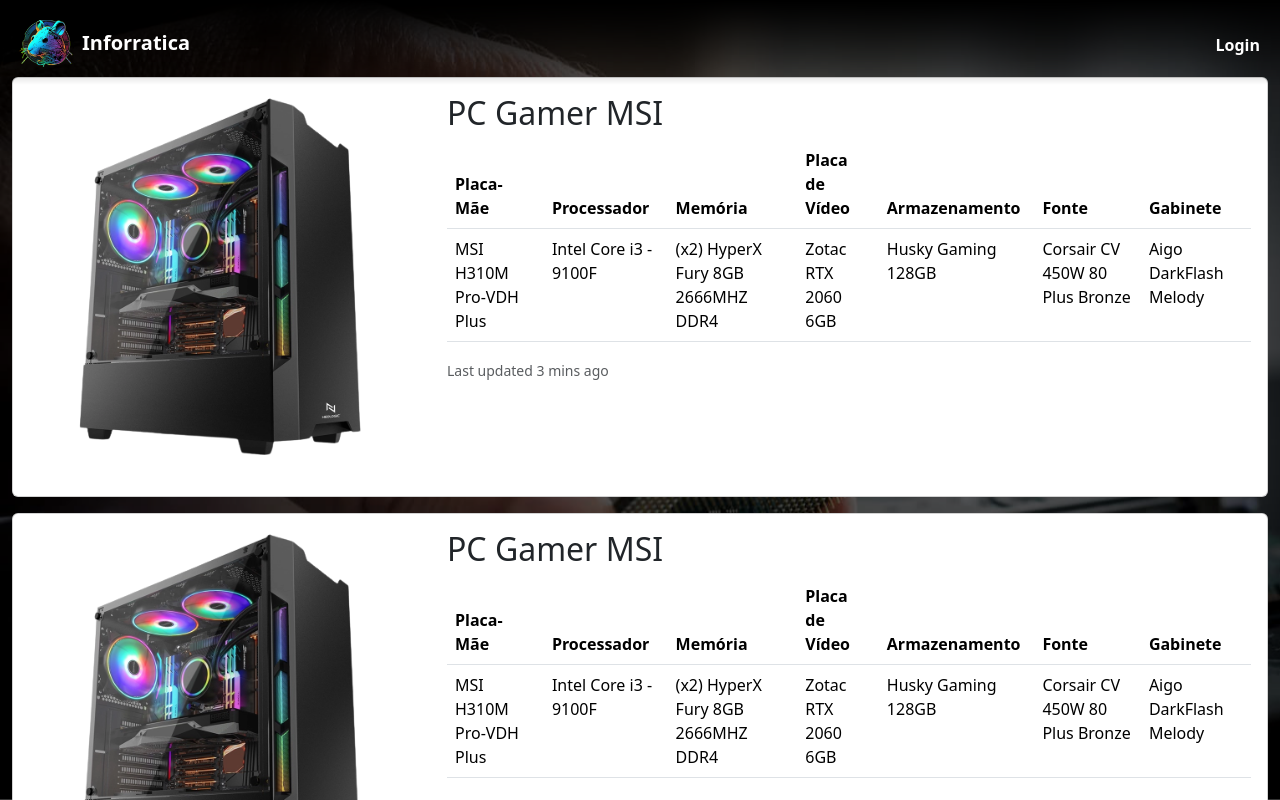
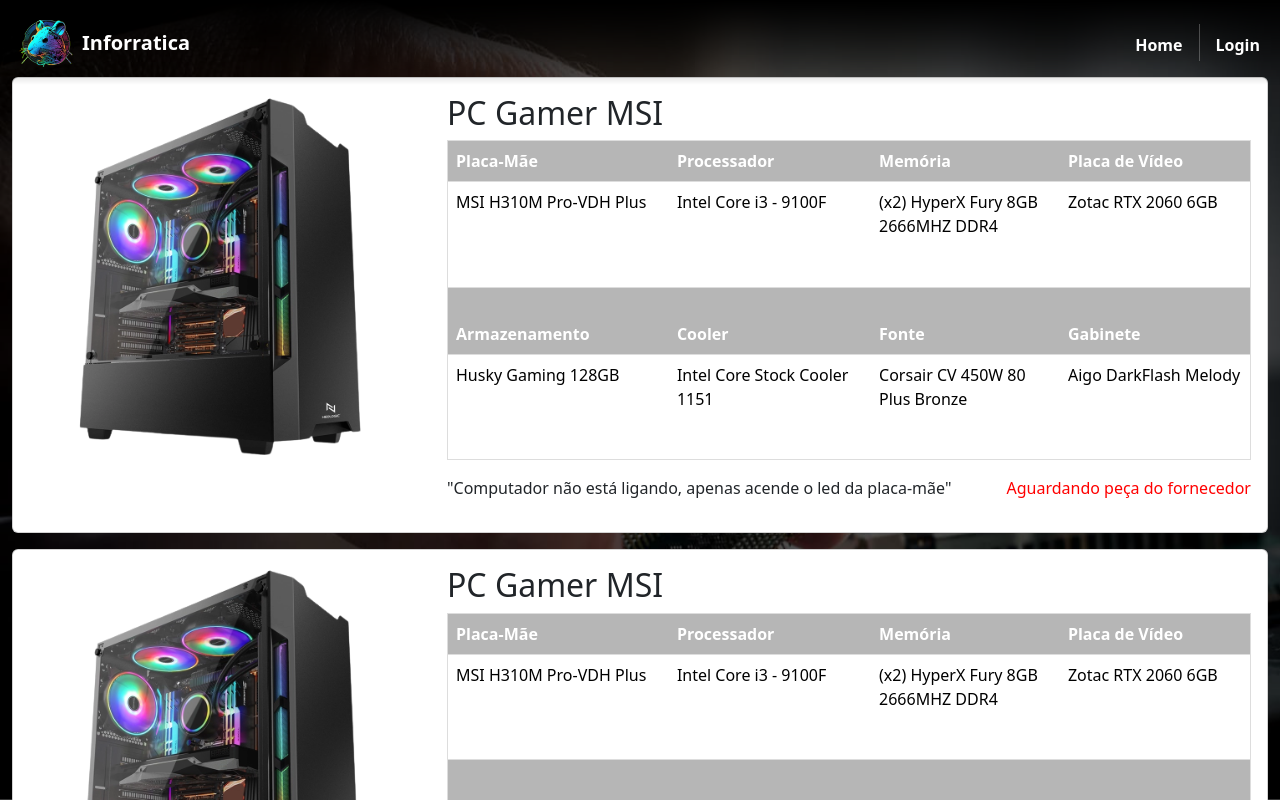
Before and after one commit to FelipeRotermel/InforraticaSite, a Vue app: page /ordem-servico in a window 1280 px wide. Shown: the top 800 px of the page. Built offline with nearby package versions, Linux system fonts and the light colour scheme.

Commit message:
PcCard Finalizado

```diff
--- a/index.html
+++ b/index.html
@@ -1,5 +1,5 @@
 <!DOCTYPE html>
-<html lang="en">
+<html lang="pt-br">
   <head>
     <meta charset="UTF-8">
     <link rel="icon" href="/logo.ico">
--- a/src/components/FAQ.vue
+++ b/src/components/FAQ.vue
@@ -55,8 +55,7 @@
 i {
     background-color: #212731;
     color: white;
-    padding-left: 4px;
-    padding-right: 3px;
+    padding: 4px;
     border-radius: 10px;
 }
 
--- a/src/components/NavBarLogin.vue
+++ b/src/components/NavBarLogin.vue
@@ -12,6 +12,13 @@
             </div>
             <div class="collapse navbar-collapse justify-content-end" id="navbarTogglerDemo02">
                 <ul class="navbar-nav mb-3 mb-lg-0">
+                    <li class="nav-item">
+                        <a class="nav-link"><router-link to="/">Home</router-link></a>
+                    </li>
+                    <li class="nav-item py-2 py-lg-1 col-12 col-lg-auto">
+                        <div class="vr d-none d-lg-flex h-100 mx-lg-2 text-white"></div>
+                        <hr class="d-lg-none my-2 text-white-50">
+                    </li>
                     <li class="nav-item">
                         <a class="nav-link"><router-link to="/ordem-servico">Ordem de Serviço</router-link></a>
                     </li>
--- a/src/components/NavBarOrdem.vue
+++ b/src/components/NavBarOrdem.vue
@@ -12,6 +12,13 @@
             </div>
             <div class="collapse navbar-collapse justify-content-end" id="navbarTogglerDemo02">
                 <ul class="navbar-nav mb-3 mb-lg-0">
+                    <li class="nav-item">
+                        <a class="nav-link"><router-link to="/">Home</router-link></a>
+                    </li>
+                    <li class="nav-item py-2 py-lg-1 col-12 col-lg-auto">
+                        <div class="vr d-none d-lg-flex h-100 mx-lg-2 text-white"></div>
+                        <hr class="d-lg-none my-2 text-white-50">
+                    </li>
                     <li class="nav-item">
                         <a class="nav-link"><router-link to="/login">Login</router-link></a>
                     </li>
--- a/src/components/PcCard.vue
+++ b/src/components/PcCard.vue
@@ -17,9 +17,6 @@
                     <th scope="col">Processador</th>
                     <th scope="col">Memória</th>
                     <th scope="col">Placa de Vídeo</th>
-                    <th scope="col">Armazenamento</th>
-                    <th scope="col">Fonte</th>
-                    <th scope="col">Gabinete</th>
                   </tr>
                 </thead>
                 <tbody>
@@ -28,18 +25,62 @@
                     <td>Intel Core i3 - 9100F</td>
                     <td>(x2) HyperX Fury 8GB 2666MHZ DDR4</td>
                     <td>Zotac RTX 2060 6GB</td>
+                  </tr>
+                </tbody>
+                <thead>
+                  <tr>
+                    <th scope="col">Armazenamento</th>
+                    <th scope="col">Cooler</th>
+                    <th scope="col">Fonte</th>
+                    <th scope="col">Gabinete</th>
+                  </tr>
+                </thead>
+                <tbody>
+                  <tr>
                     <td>Husky Gaming 128GB</td>
+                    <td>Intel Core Stock Cooler 1151</td>
                     <td>Corsair CV 450W 80 Plus Bronze</td>
                     <td>Aigo DarkFlash Melody</td>
                   </tr>
                 </tbody>
               </table>
             </div>
-            <p class="card-text"><small class="text-body-secondary">Last updated 3 mins ago</small></p>
+            <div class="row">
+              <p class="card-text col-8">"Computador não está ligando, apenas acende o led da placa-mãe"</p>
+              <p class="card-text text-end col-4">Aguardando peça do fornecedor</p>
+            </div>
           </div>
         </div>
       </div>
     </div>
 </template>
 
-<style scoped></style>
+<style scoped>
+
+table {
+  border-collapse: collapse;
+  border-spacing: 0;
+  height: 40vh;
+  border: 1px solid #ddd;
+}
+
+@media screen and (max-width: 767px) {
+  table {
+    width: 800px;
+  }
+}
+
+th {
+  background-color: #b6b6b6;
+  color: white;
+}
+
+td {
+  width: 300px;
+}
+
+.text-end {
+  color: red;
+}
+
+</style>
```
